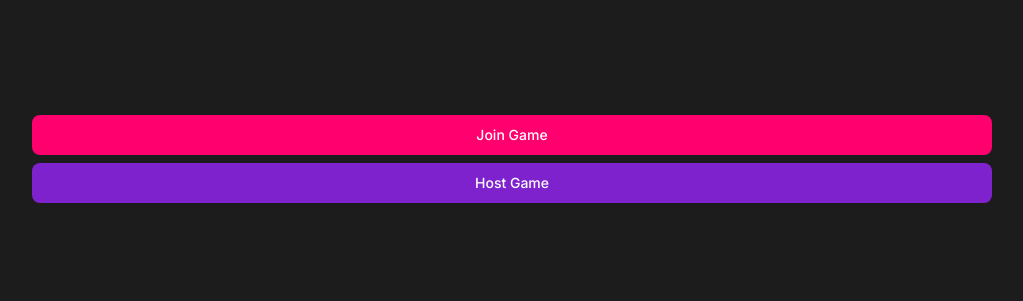
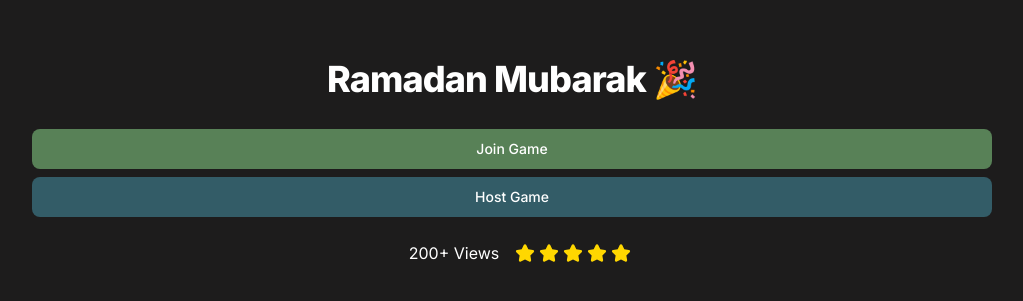
Before and after one commit to basilysf1709/getquranverse, a Next.js app: page / in a window 1280 px wide. Shown: the part 237-538 px from the top of the page, without its empty margins (128-1151 px from the left). Built offline with nearby package versions, Linux system fonts and the light colour scheme.

Commit message:
added new stuff

```diff
--- a/app/page.tsx
+++ b/app/page.tsx
@@ -1,12 +1,14 @@
 import { HostGame } from "@/components/HostGame";
 import { JoinGame } from "@/components/JoinGame";
+import { Testimonials } from "@/components/Testimonials";
 
 export default function Home() {
   return (
     <main className="flex justify-center items-center flex-col h-screen">
+      <h1 className="p-8 text-4xl font-extrabold leading-none tracking-tight text-white">Ramadan Mubarak 🎉</h1>
       <JoinGame />
       <HostGame />
-      {/* <Loading /> */}
+      <Testimonials />
     </main>
   );
 }
--- a/components/HostGame.tsx
+++ b/components/HostGame.tsx
@@ -4,7 +4,7 @@ export const HostGame = () => {
   return (
     <Link
       href="host"
-      className="w-3/4 text-center focus:outline-none text-white bg-purple-700 hover:bg-purple-800 focus:ring-4 focus:ring-purple-300 font-medium rounded-lg text-sm px-5 py-2.5 mb-2"
+      className="w-3/4 text-center focus:outline-none text-white bg-custom-green hover:bg-hover-green focus:ring-4 focus:ring-purple-300 font-medium rounded-lg text-sm px-5 py-2.5 mb-2"
     >
       Host Game
     </Link>
--- a/components/JoinGame.tsx
+++ b/components/JoinGame.tsx
@@ -4,7 +4,7 @@ export const JoinGame = () => {
   return (
     <Link
       href="join"
-      className="w-3/4 text-center focus:outline-none text-white bg-custom-red hover:bg-red-700 focus:ring-4 focus:ring-red-300 font-medium rounded-lg text-sm px-5 py-2.5 mb-2"
+      className="w-3/4 text-center focus:outline-none text-white bg-custom-light-green hover:bg-hover-green focus:ring-4 focus:ring-red-300 font-medium rounded-lg text-sm px-5 py-2.5 mb-2"
     >
       Join Game
     </Link>
--- /dev/null
+++ b/components/Testimonials.tsx
@@ -0,0 +1,56 @@
+import Link from "next/link";
+
+export const Testimonials = () => {
+  return (
+    <>
+      <div className="p-4 flex items-center mb-4">
+        <p className="px-4">200+ Views</p>
+        <svg
+          className="w-5 h-5 me-1"
+          aria-hidden="true"
+          xmlns="http://www.w3.org/2000/svg"
+          viewBox="0 0 22 20"
+          fill="#FFD700"
+        >
+          <path d="M20.924 7.625a1.523 1.523 0 0 0-1.238-1.044l-5.051-.734-2.259-4.577a1.534 1.534 0 0 0-2.752 0L7.365 5.847l-5.051.734A1.535 1.535 0 0 0 1.463 9.2l3.656 3.563-.863 5.031a1.532 1.532 0 0 0 2.226 1.616L11 17.033l4.518 2.375a1.534 1.534 0 0 0 2.226-1.617l-.863-5.03L20.537 9.2a1.523 1.523 0 0 0 .387-1.575Z" />
+        </svg>
+        <svg
+          className="w-5 h-5 me-1"
+          aria-hidden="true"
+          xmlns="http://www.w3.org/2000/svg"
+          viewBox="0 0 22 20"
+          fill="#FFD700"
+        >
+          <path d="M20.924 7.625a1.523 1.523 0 0 0-1.238-1.044l-5.051-.734-2.259-4.577a1.534 1.534 0 0 0-2.752 0L7.365 5.847l-5.051.734A1.535 1.535 0 0 0 1.463 9.2l3.656 3.563-.863 5.031a1.532 1.532 0 0 0 2.226 1.616L11 17.033l4.518 2.375a1.534 1.534 0 0 0 2.226-1.617l-.863-5.03L20.537 9.2a1.523 1.523 0 0 0 .387-1.575Z" />
+        </svg>
+        <svg
+          className="w-5 h-5 me-1"
+          aria-hidden="true"
+          xmlns="http://www.w3.org/2000/svg"
+          viewBox="0 0 22 20"
+          fill="#FFD700"
+        >
+          <path d="M20.924 7.625a1.523 1.523 0 0 0-1.238-1.044l-5.051-.734-2.259-4.577a1.534 1.534 0 0 0-2.752 0L7.365 5.847l-5.051.734A1.535 1.535 0 0 0 1.463 9.2l3.656 3.563-.863 5.031a1.532 1.532 0 0 0 2.226 1.616L11 17.033l4.518 2.375a1.534 1.534 0 0 0 2.226-1.617l-.863-5.03L20.537 9.2a1.523 1.523 0 0 0 .387-1.575Z" />
+        </svg>
+        <svg
+          className="w-5 h-5 me-1"
+          aria-hidden="true"
+          xmlns="http://www.w3.org/2000/svg"
+          viewBox="0 0 22 20"
+          fill="#FFD700"
+        >
+          <path d="M20.924 7.625a1.523 1.523 0 0 0-1.238-1.044l-5.051-.734-2.259-4.577a1.534 1.534 0 0 0-2.752 0L7.365 5.847l-5.051.734A1.535 1.535 0 0 0 1.463 9.2l3.656 3.563-.863 5.031a1.532 1.532 0 0 0 2.226 1.616L11 17.033l4.518 2.375a1.534 1.534 0 0 0 2.226-1.617l-.863-5.03L20.537 9.2a1.523 1.523 0 0 0 .387-1.575Z" />
+        </svg>
+        <svg
+          className="w-5 h-5"
+          aria-hidden="true"
+          xmlns="http://www.w3.org/2000/svg"
+          viewBox="0 0 22 20"
+          fill="#FFD700"
+        >
+          <path d="M20.924 7.625a1.523 1.523 0 0 0-1.238-1.044l-5.051-.734-2.259-4.577a1.534 1.534 0 0 0-2.752 0L7.365 5.847l-5.051.734A1.535 1.535 0 0 0 1.463 9.2l3.656 3.563-.863 5.031a1.532 1.532 0 0 0 2.226 1.616L11 17.033l4.518 2.375a1.534 1.534 0 0 0 2.226-1.617l-.863-5.03L20.537 9.2a1.523 1.523 0 0 0 .387-1.575Z" />
+        </svg>
+      </div>
+    </>
+  );
+};
--- a/tailwind.config.ts
+++ b/tailwind.config.ts
@@ -14,7 +14,10 @@ const config: Config = {
           "conic-gradient(from 180deg at 50% 50%, var(--tw-gradient-stops))",
       },
       colors: {
-        "custom-red": "#ff006e"
+        "custom-red": "#ff006e",
+        "custom-green": "#335c67",
+        "custom-light-green": "#588157",
+        "hover-green": "#a3b18a"
       }
     },
   },
```
